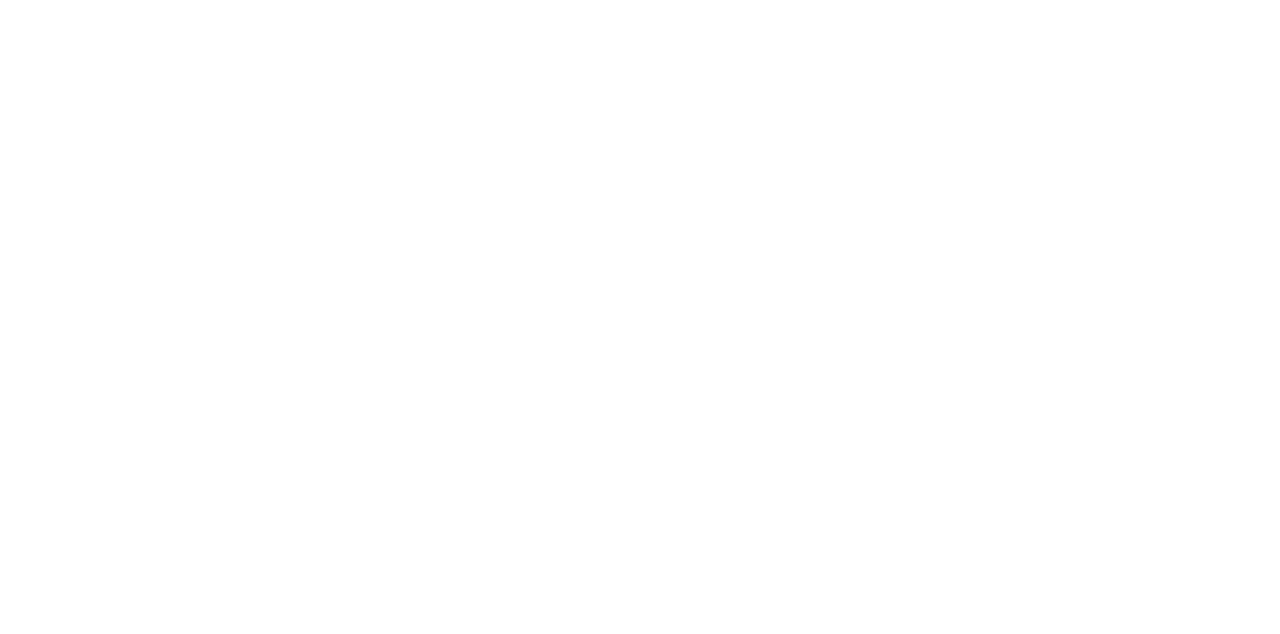
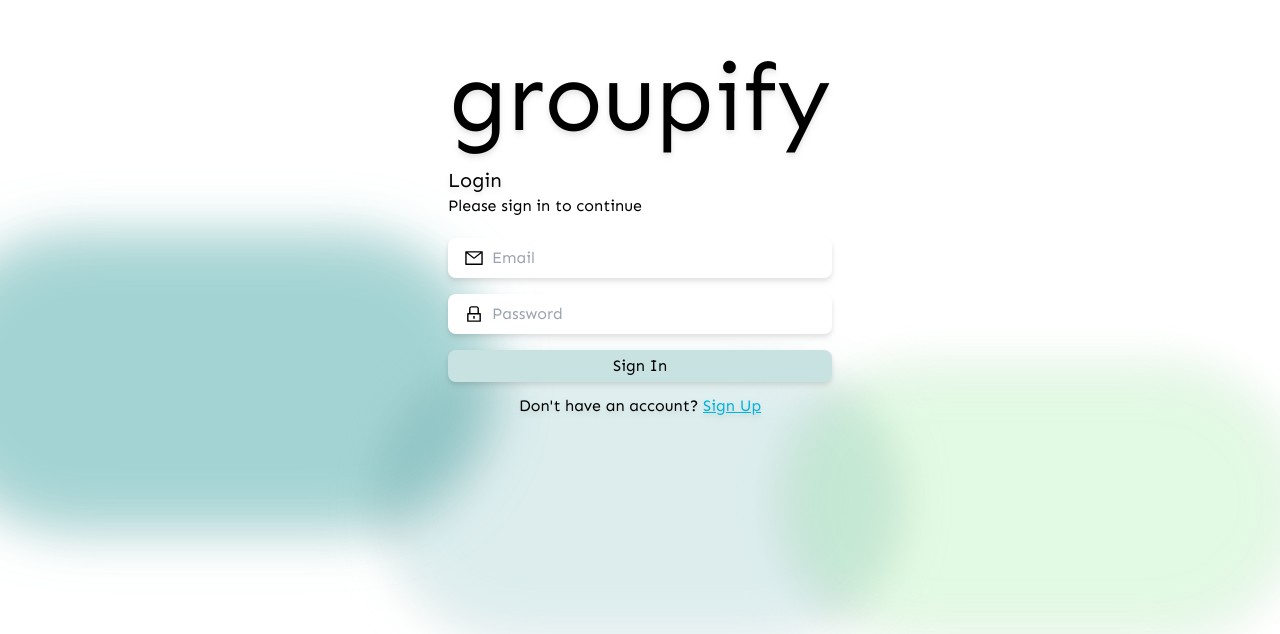
Before and after one commit to jel084/groupify, a React (Create React App) app in the folder groupify/: page / in a window 1280 px wide. Before the commit this address had no page. Shown: the part 166-800 px from the top of the page. Built offline with nearby package versions, Linux system fonts and the light colour scheme.

Commit message:
add starting screen and gradient animations; fixed minor routing errors

```diff
--- a/groupify/src/App.js
+++ b/groupify/src/App.js
@@ -1,16 +1,47 @@
-import React from 'react';
+import React, { useState, useEffect } from 'react';
 import { BrowserRouter as Router, Route, Routes } from 'react-router-dom';
 import SignIn from './screens/SignIn';
 import Login from './screens/Login';
 
 const App = () => {
+  const [loading, setLoading] = useState(true);
+  useEffect(() => {
+  setLoading(true);
+  setTimeout(() => {
+    setLoading(false);
+  }, 3500);
+  }, []);
+
+
   return (
-    <Router>
-      <Routes>
-        <Route path="/signin" element={<SignIn />} />
-        <Route path="/login" element={<Login />} />
-      </Routes>
-    </Router>
+    <div>
+      {loading ?
+
+      <header className='relative flex h-screen justify-center items-center'>
+        <div className="absolute bottom-0 -left-4 w-2/5 h-1/3 bg-[#329D9C] rounded-full mix-blend-multiply filter blur-xl opacity-45 animate-blob drop-shadow-md"></div>
+        <div className="absolute bottom-0 -right-4 w-2/5 h-1/3 bg-[#bdf2c1] rounded-full mix-blend-multiply filter blur-xl opacity-45 animate-blob animation-delay-4000 drop-shadow-md"></div>
+        <div className="absolute bottom-0 -right-200 w-2/5 h-1/3 bg-[#b2d7d9] rounded-full mix-blend-multiply filter blur-xl opacity-45 animate-blob animation-delay-2000 drop-shadow-md"></div>
+
+
+        <p className="text-center font-sen font-regular drop-shadow-md">
+        <h1 className="text-7xl">
+          welcome to
+        </h1>
+        <h1 className=" text-9xl ">
+          groupify
+        </h1>
+        </p>
+      </header>
+      :
+        <Router>
+          <Routes>
+            <Route path="/" element={<Login />} />
+            <Route path="/signin" element={<SignIn />} />
+          </Routes>
+        </Router>
+      }
+    </div>
+
   );
 };
 
--- a/groupify/src/index.css
+++ b/groupify/src/index.css
@@ -1,6 +1,18 @@
+@import url('https://fonts.googleapis.com/css2?family=Sen:wght@400..800&display=swap');
+
 @tailwind base;
 @tailwind components;
 @tailwind utilities;
+
+@layer utilities {
+  .animation-delay-2000 {
+    animation-delay: 2s;
+  }
+
+  .animation-delay-4000 {
+    animation-delay: 4s;
+  }
+}
 
 body {
   margin: 0;
--- a/groupify/src/screens/Login.js
+++ b/groupify/src/screens/Login.js
@@ -25,7 +25,11 @@
 
   return (
     <div className="bg-[#FFFFFF] min-h-screen flex flex-col items-center justify-center text-black font-sen">
-      <h1 className="text-8xl pb-5">groupify</h1>
+      <h1 className="text-8xl pb-5 drop-shadow-md">groupify</h1>
+      <div className="absolute bottom-0 -left-4 w-2/5 h-1/3 bg-[#329D9C] rounded-full mix-blend-multiply filter blur-xl opacity-45 animate-blob drop-shadow-md"></div>
+      <div className="absolute bottom-0 -right-4 w-2/5 h-1/3 bg-[#bdf2c1] rounded-full mix-blend-multiply filter blur-xl opacity-45 animate-blob animation-delay-4000 drop-shadow-md"></div>
+      <div className="absolute bottom-0 -right-200 w-2/5 h-1/3 bg-[#b2d7d9] rounded-full mix-blend-multiply filter blur-xl opacity-45 animate-blob animation-delay-2000 drop-shadow-md"></div>
+
       <div className="w-full max-w-sm">
         <div className="mb-4">
           <p className="text-xl drop-shadow-md">Login</p>
@@ -34,18 +38,19 @@
         <form onSubmit={handleLogin} className="space-y-4">
           <CustomInput icon={<AiOutlineMail />} type="text" placeholder="Email" value={email} onChange={(e) => setEmail(e.target.value)} />
           <CustomInput icon={<AiOutlineLock />} type="password" placeholder="Password" value={password} onChange={(e) => setPassword(e.target.value)} />
-          <FormButton btnText="Sign Up" />
+          <FormButton btnText="Sign In" />
         </form>
         {error && <p className="text-red-500">{error}</p>}
         <div className="text-center">
-          <p className="pt-3">
+          <p className="pt-3 drop-shadow-md">
             Don't have an account?{' '}
             <Link to="/signin" className="text-[#00B4DB] underline">
-              Login
+              Sign Up
             </Link>
           </p>
         </div>
       </div>
+
     </div>
   );
 };
--- a/groupify/src/screens/SignIn.js
+++ b/groupify/src/screens/SignIn.js
@@ -28,12 +28,16 @@
 
   return (
     <div className="bg-[#FFFFFF] min-h-screen flex flex-col items-center justify-center text-black font-sen">
-      <h1 className="text-8xl pb-5">groupify</h1>
+      <h1 className="text-8xl pb-5 drop-shadow-md">groupify</h1>
+      <div className="absolute bottom-0 -left-4 w-2/5 h-1/3 bg-[#329D9C] rounded-full mix-blend-multiply filter blur-xl opacity-45 animate-blob drop-shadow-md"></div>
+      <div className="absolute bottom-0 -right-4 w-2/5 h-1/3 bg-[#bdf2c1] rounded-full mix-blend-multiply filter blur-xl opacity-45 animate-blob animation-delay-4000 drop-shadow-md"></div>
+      <div className="absolute bottom-0 -right-200 w-2/5 h-1/3 bg-[#b2d7d9] rounded-full mix-blend-multiply filter blur-xl opacity-45 animate-blob animation-delay-2000 drop-shadow-md"></div>
+
       <div className="w-full max-w-sm">
         <div className="mb-4">
           <p className="text-xl drop-shadow-md">Sign Up</p>
         </div>
-        <form onSubmit={handleSignUp} className="space-y-4">
+        <form onSubmit={handleSignUp} className="space-y-4 drop-shadow-md">
           <CustomInput icon={<AiOutlineMail />} type="text" placeholder="Email" value={email} onChange={(e) => setEmail(e.target.value)} />
           <CustomInput icon={<AiOutlineLock />} type="password" placeholder="Password" value={password} onChange={(e) => setPassword(e.target.value)} />
           <CustomInput icon={<AiOutlineUser />} type="text" placeholder="Username" value={username} onChange={(e) => setUsername(e.target.value)} />
@@ -41,9 +45,9 @@
         </form>
         {error && <p className="text-red-500">{error}</p>}
         <div className="text-center">
-          <p className="pt-3">
+          <p className="pt-3 drop-shadow-md">
             Already have an account?{' '}
-            <Link to="/login" className="text-[#00B4DB] underline">
+            <Link to="/" className="text-[#00B4DB] underline">
               Login
             </Link>
           </p>
--- a/groupify/tailwind.config.js
+++ b/groupify/tailwind.config.js
@@ -8,6 +8,17 @@
       fontFamily: {
         sen: ['Sen', 'sans-serif'],
       },
+      animation: {
+        blob: "blob 7s infinite"
+      },
+      keyframes: {
+        blob: {
+          "0%": { transform: "translate(0px, 0px) scale(1)",},
+          "33%": {transform: "translate(-30px, -120px) scale(1.1)",},
+          "66%": {transform: "translate(30px, -80px) scale(0.9)",},
+          "100%": {transform: "tranlate(0px, 0px) scale(1)",}
+        }
+      },
     },
   },
   plugins: [],
```
